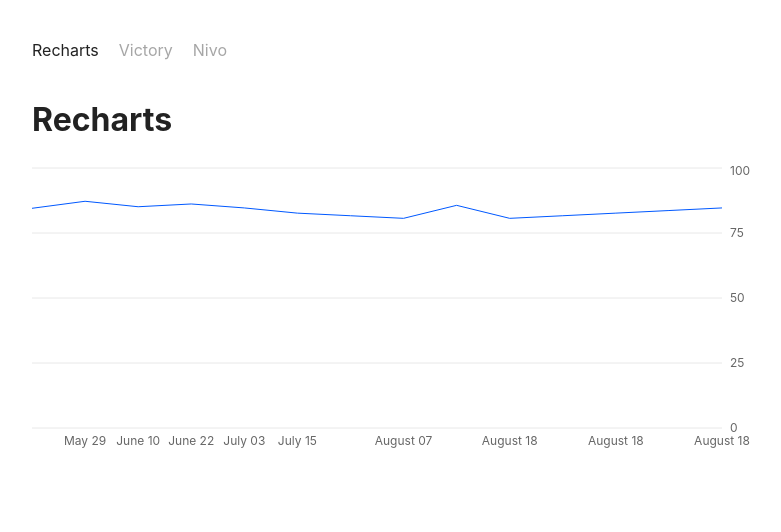
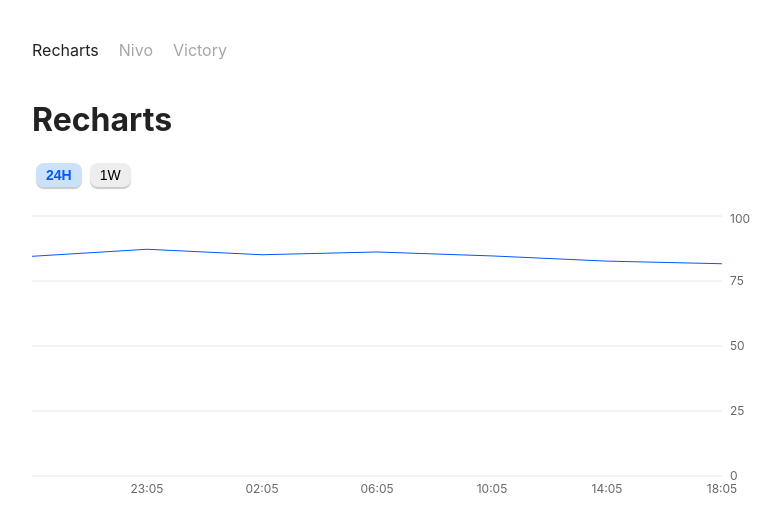
Before and after one commit to DmytroShvetsovDevPro/charts, a React (Create React App) app: page /recharts in a window 1280 px wide. Shown: the top 532 px of the page, without its empty margins (223-1004 px from the left). Built offline with nearby package versions, Linux system fonts and the light colour scheme.

Commit message:
update chart pages
- add tabs component to filter data
- add logo for custom tooltip

```diff
--- /dev/null
+++ b/src/components/DataTabs/DataTabs.css
@@ -0,0 +1,21 @@
+.data-tabs {
+    display: flex;
+    margin-bottom: 24px;
+}
+
+.data-tabs button {
+    margin: 0 4px;
+    border: 0;
+    border-radius: 8px;
+    padding: 4px 10px;
+    font-size: 14px;
+    box-shadow: 0 2px 1px rgba(59, 59, 59, 0.27);
+    background-color: #eee;
+    cursor: pointer;
+}
+
+.data-tabs button.is-active {
+    background-color: rgba(115, 179, 241, 0.38);
+    color: #0058ff;
+    font-weight: bold;
+}
--- /dev/null
+++ b/src/components/DataTabs/DataTabs.tsx
@@ -0,0 +1,28 @@
+import React, {FC} from 'react';
+
+import './DataTabs.css';
+
+interface Props {
+  id: string;
+  label: string;
+  onClick?: (e: any) => void;
+  isActive: boolean;
+}
+
+const Tab: FC<Props> = ({ id, label, onClick, isActive }) => {
+  return (
+    <button type="button" id={id} className={ isActive ? 'is-active' : '' } onClick={onClick}>
+      {label}
+    </button>
+  );
+};
+
+export const DataTabs: FC<{ values: string[], changeTab: (tabId: string) => void; activeTab: string }> = ({ values, changeTab, activeTab }) => {
+  return (
+    <div className="data-tabs">
+      {values.map((tab) => (
+        <Tab key={tab} id={tab} label={tab} onClick={(tabId) => changeTab(tabId)} isActive={activeTab === tab} />
+      ))}
+    </div>
+  );
+};
--- a/src/components/Layout.tsx
+++ b/src/components/Layout.tsx
@@ -12,10 +12,10 @@ export const Layout: FC = ({ children }) => {
                 <NavLink to="/recharts" activeClassName="active">Recharts</NavLink>
               </li>
               <li>
-                <NavLink to="/victory" activeClassName="active">Victory</NavLink>
+                <NavLink to="/nivo" activeClassName="active">Nivo</NavLink>
               </li>
               <li>
-                <NavLink to="/nivo" activeClassName="active">Nivo</NavLink>
+                <NavLink to="/victory" activeClassName="active">Victory</NavLink>
               </li>
             </ul>
           </nav>
--- a/src/data/index.ts
+++ /dev/null
@@ -1,34 +0,0 @@
-export const data = [
-  {
-    x: 'June 10',
-    y: 84.25,
-  },
-  {
-    x: '',
-    y: 86.25,
-  },
-  {
-    x: 'June 11',
-    y: 85.1,
-  },
-  {
-    x: 'June 12',
-    y: 86.7,
-  },
-  {
-    x: 'June 13',
-    y: 83.8,
-  },
-  {
-    x: 'June 14',
-    y: 82.4,
-  },
-  {
-    x: 'June 15',
-    y: 85.6,
-  },
-  {
-    x: 'June 16',
-    y: 84.14,
-  },
-];
--- a/src/index.css
+++ b/src/index.css
@@ -57,17 +57,32 @@ nav a.active {
 
 .recharts-tooltip-wrapper {
   width: 100%;
-  transform: translate(0, 0) !important;
+  transform: translate(0, -20px) !important;
   text-align: center;
 }
 
 .recharts-custom-tooltip {
-  display: inline-block;
+  display: inline-flex;
   padding: 4px 8px;
   background: #0058ff;
   color: #fff;
   border-radius: 4px;
   box-shadow: 0 2px 1px rgba(0, 0, 0, 0.1);
+}
+
+.recharts-custom-tooltip > div {
+  width: 20px;
+  height: 20px;
+  margin-right: 4px;
+  padding: 2px;
+  text-align: center;
+  background-color: #fff;
+  border-radius: 50%;
+}
+
+.recharts-custom-tooltip > div > img {
+  width: 16px;
+  height: 16px;
 }
 
 .recharts-cartesian-axis-tick-value {
--- a/src/screens/Nivo.tsx
+++ b/src/screens/Nivo.tsx
@@ -1,10 +1,25 @@
 import { FC } from 'react';
-import { ResponsiveBump } from '@nivo/bump';
 import { ResponsiveLine } from '@nivo/line';
-import { BasicTooltip } from '@nivo/tooltip';
 
 import { Layout } from '../components/Layout';
-import { data as chartData } from '../data';
+import { formatDate } from '../utils';
+
+const data = [
+  { x: formatDate(1621320000000), y: 84.5 },
+  { x: formatDate(1622320000000), y: 87.2 },
+  { x: formatDate(1623320000000), y: 85.1 },
+  { x: formatDate(1624320000000), y: 86.16 },
+  { x: formatDate(1625320000000), y: 84.64 },
+  { x: formatDate(1626320000000), y: 82.64 },
+  { x: formatDate(1627320000000), y: 81.64 },
+  { x: formatDate(1628320000000), y: 80.64 },
+  { x: formatDate(1629320000000), y: 85.64 },
+  { x: formatDate(1629320000000), y: 80.64 },
+  { x: formatDate(1629320000000), y: 81.64 },
+  { x: formatDate(1629320000000), y: 82.64 },
+  { x: formatDate(1629320000000), y: 83.64 },
+  { x: formatDate(1629320000000), y: 84.64 },
+];
 
 const customTheme = {
   fontFamily: 'inherit',
@@ -20,7 +35,7 @@ const lightweightData = [
   {
     id: 'currency',
     color: '#0058ff',
-    data: chartData,
+    data,
   },
 ];
 
@@ -40,7 +55,6 @@ export const Nivo: FC = () => {
           colors={(d) => d.color}
           data={lightweightData}
           margin={{ top: 50, right: 110, bottom: 50, left: 60 }}
-          // xScale={{ type: 'point' }}
           yScale={{
             type: 'linear',
             min: 'auto',
@@ -71,45 +85,6 @@ export const Nivo: FC = () => {
           useMesh={true}
         />
       </div>
-
-      <hr />
-
-      <div style={{ height: 420 }}>
-        <ResponsiveBump
-          data={lightweightData}
-          margin={{ top: 40, right: 100, bottom: 40, left: 60 }}
-          // colors={{ scheme: 'blues' }}
-          // lineWidth={3}
-          // activeLineWidth={6}
-          // inactiveLineWidth={3}
-          // inactiveOpacity={0.15}
-          pointSize={10}
-          activePointSize={16}
-          inactivePointSize={0}
-          pointColor={{ theme: 'background' }}
-          pointBorderWidth={3}
-          activePointBorderWidth={3}
-          pointBorderColor={{ from: 'serie.color' }}
-          axisLeft={null}
-          axisTop={null}
-          axisBottom={{
-            tickSize: 5,
-            tickPadding: 5,
-            tickRotation: 0,
-            legend: '',
-            legendPosition: 'middle',
-            legendOffset: 32,
-          }}
-          axisRight={{
-            tickSize: 5,
-            tickPadding: 5,
-            tickRotation: 0,
-            legend: '',
-            legendPosition: 'middle',
-            legendOffset: -40,
-          }}
-        />
-      </div>
     </Layout>
   );
 };
--- a/src/screens/Recharts.tsx
+++ b/src/screens/Recharts.tsx
@@ -1,14 +1,22 @@
-import React, { FC } from 'react';
+import React, {FC, useEffect, useState} from 'react';
 import { LineChart, Line, CartesianGrid, ResponsiveContainer, Tooltip, XAxis, YAxis } from 'recharts';
-import dayjs from 'dayjs';
 
 import { Layout } from '../components/Layout';
+import { DataTabs } from '../components/DataTabs/DataTabs';
+import { formatDate } from '../utils';
+import Logo from './cardano-ada-logo.png';
 
-const formatDate = (date: number): string => {
-  return dayjs(date).format('MMMM DD')
-};
+const oneDayData = [
+  { date: formatDate(1621020000000, true), price: 84.5 },
+  { date: formatDate(1621120000000, true), price: 87.2 },
+  { date: formatDate(1621220000000, true), price: 85.1 },
+  { date: formatDate(1621320000000, true), price: 86.16 },
+  { date: formatDate(1621420000000, true), price: 84.64 },
+  { date: formatDate(1621520000000, true), price: 82.64 },
+  { date: formatDate(1621620000000, true), price: 81.64 },
+];
 
-const data = [
+const oneWeekData = [
   { date: formatDate(1621320000000), price: 84.5 },
   { date: formatDate(1622320000000), price: 87.2 },
   { date: formatDate(1623320000000), price: 85.1 },
@@ -25,11 +33,16 @@ const data = [
   { date: formatDate(1629320000000), price: 84.64 },
 ];
 
-const CustomTooltip: FC<any> = ({ active, payload, label }: any) => {
+const tabValues = ['24H', '1W'];
+
+const CustomTooltip: FC = ({ active, payload, label }: any) => {
   if (active) {
     return (
       <div className="recharts-custom-tooltip">
-        {payload[0].value}
+        <div>
+          <img src={Logo} alt="Cardano logo" width={16} height={16} />
+        </div>
+        <span>{payload[0].value} CAD</span>
       </div>
     );
   }
@@ -52,20 +65,35 @@ const CustomDot: FC<any> = (props) => {
 
 const CustomCursor: FC<any> = (props) => {
   const { height, points } = props;
-  console.log(props)
-  // return <rect fill="green" stroke="tomato" strokeWidth={1} x={20} y={0} width={1} height={height} />;
-  return <line stroke-dasharray="5, 1" x1={points[0].x} x2={points[0].x} y1={0} y2={height} style={{ strokeWidth: 1, stroke: '#0058ff' }} />;
+
+  return <line strokeDasharray="5, 1" x1={points[0].x} x2={points[0].x} y1={0} y2={height} style={{ strokeWidth: 1, stroke: '#0058ff' }} />;
 };
 
 export const Recharts: FC = () => {
+  const [activeTab, setActiveTab] = useState<string>(tabValues[0]);
+  const [chartData, setChartData] = useState(oneDayData);
+
+  const changeTab = (e: any): void => {
+    setActiveTab(e.target.id);
+  };
+
+  useEffect(() => {
+    if (activeTab === '24H') {
+      setChartData(oneDayData);
+    } else {
+      setChartData(oneWeekData);
+    }
+  }, [activeTab]);
+
   return (
     <Layout>
       <h1>Recharts</h1>
+      <DataTabs values={tabValues} changeTab={changeTab} activeTab={activeTab} />
 
       <div style={{ height: 300 }}>
         <ResponsiveContainer width="100%" height="100%">
           <LineChart
-            data={data}
+            data={chartData}
             width={600}
             height={300}
             margin={{ top: 5, right: 20, bottom: 5, left: 0 }}
@@ -82,7 +110,6 @@ export const Recharts: FC = () => {
             <YAxis orientation="right" padding={{ bottom: 0, top: 0 }} />
             <Tooltip
               content={<CustomTooltip />}
-              // cursorStyle={{ strokeWidth: '2' }}
               cursor={<CustomCursor />}
             />
           </LineChart>
--- a/src/screens/Victory.tsx
+++ b/src/screens/Victory.tsx
@@ -2,7 +2,6 @@ import { FC } from 'react';
 import { VictoryChart, VictoryLine, VictoryVoronoiContainer, VictoryZoomContainer, VictoryTooltip } from 'victory';
 
 import { Layout } from '../components/Layout';
-import { data as chartData } from '../data';
 
 export const Victory: FC = () => {
   return (
--- /dev/null
+++ b/src/utils/index.ts
@@ -0,0 +1,6 @@
+import dayjs from 'dayjs';
+
+export const formatDate = (date: number, day?: boolean): string => {
+  if (day) return dayjs(date).format('HH:MM');
+  return dayjs(date).format('MMMM DD');
+};
```
Also changed, not shown: src/screens/cardano-ada-logo.png (added).
